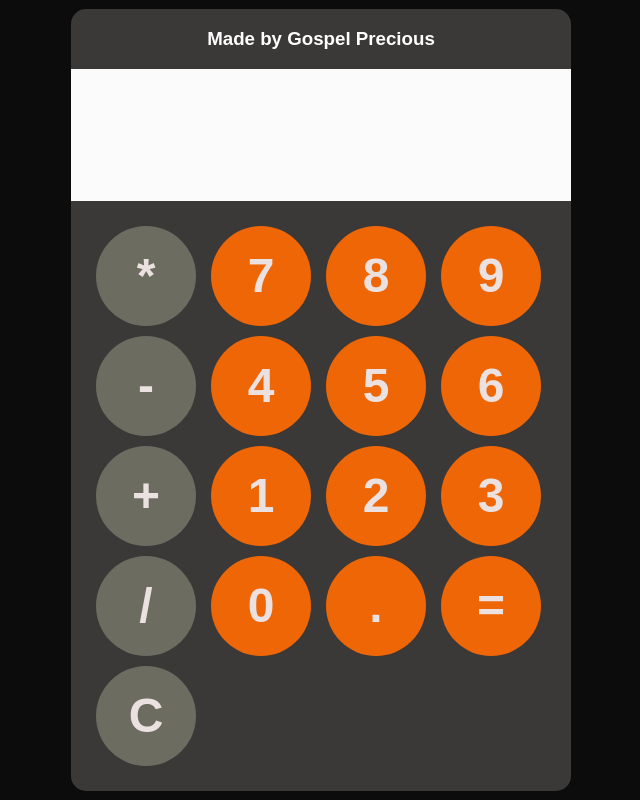
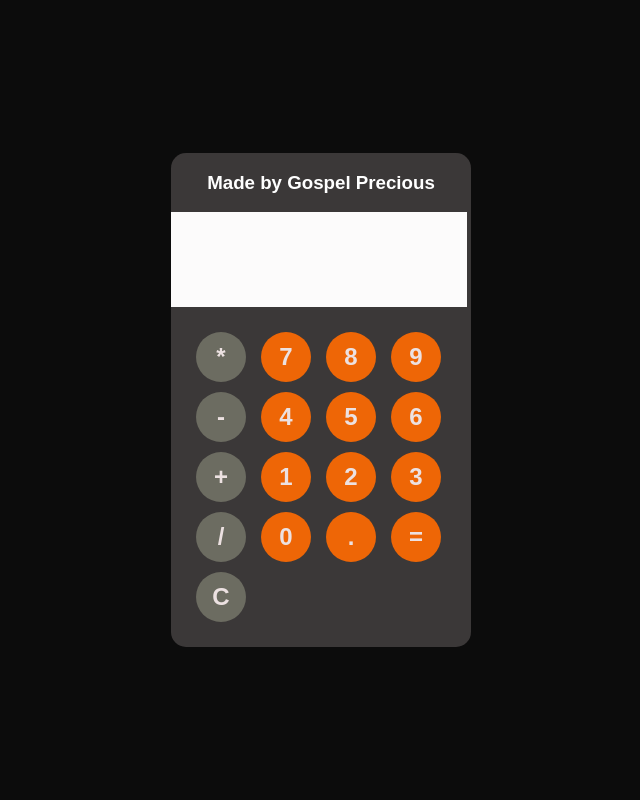
Before and after one commit to GospelPrecious/Calculator, a plain HTML site: page index.html in a window 1280 px wide. Shown: the whole page, without its empty margins (319-959 px from the left). Drawn offline with Linux system fonts and the light colour scheme.

Commit message:
updated style

```diff
--- a/style.css
+++ b/style.css
@@ -10,13 +10,13 @@ body{
     font-family: Arial, sans-serif;
     background-color: rgb(59, 56, 56);
     border-radius: 15px;
-    max-width: 500px;
-    overflow: hidden;
+    max-width: 300px;
+    /* overflow: hidden; */
 }
 #display{
-    width: 100%;
+    width: 85.2%;
     padding: 20px;
-    font-size: 5rem;
+    font-size: 3rem;
     text-align: left;
     border: none;
     background-color: rgb(252, 251, 251);
@@ -28,13 +28,13 @@ body{
     padding: 25px;
 }
 button{
-    width: 100px;
-    height: 100px;
-    border-radius: 50px;
+    width: 50px;
+    height: 50px;
+    border-radius: 25px;
     border: none;
     background-color: rgba(242, 104, 6, 0.98);
     color: rgb(236, 225, 225);
-    font-size: 3rem;
+    font-size: 1.5rem;
     font-weight: bold;
     cursor: pointer;
 }
```
